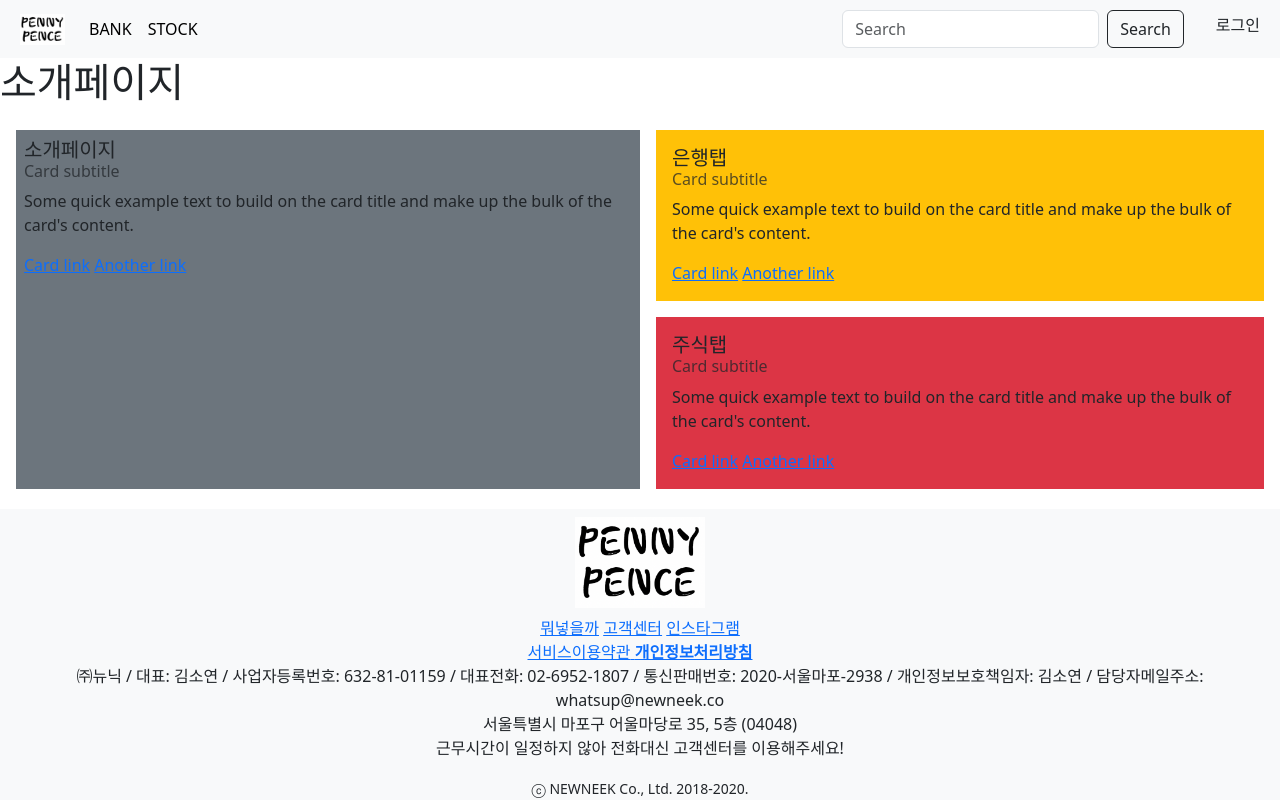
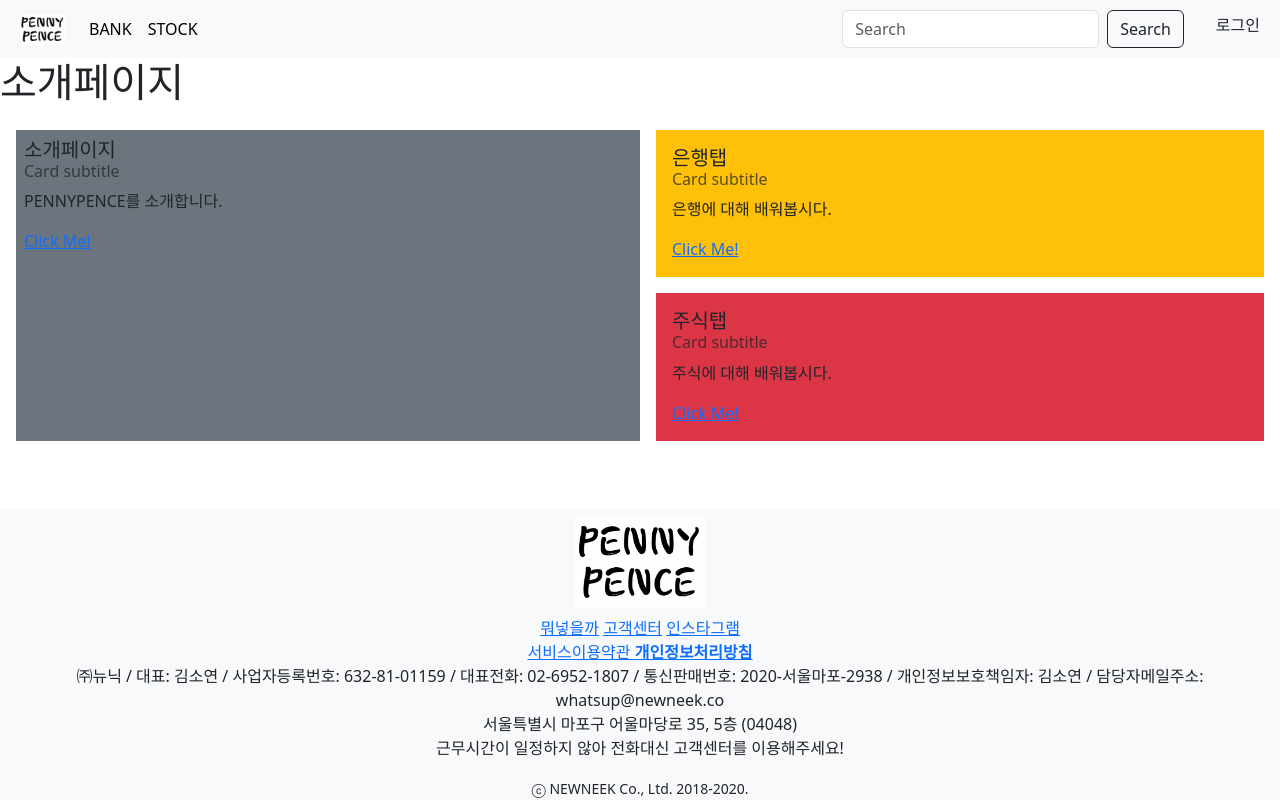
Before and after one commit to ererink/PennyPence, a Django app: page / in a window 1280 px wide; the page is wider, and only the part inside the window is pictured. Run offline with Django 3.2, Linux system fonts and the light colour scheme; some libraries are stand-ins or nearby versions.

Commit message:
home/index

```diff
--- a/home/templates/home/index.html
+++ b/home/templates/home/index.html
@@ -3,15 +3,13 @@
 {% block content %}
   <h1>소개페이지</h1>
 <!-- 섹션 -->
-
 <section class="container-fluid p-3 d-flex justify-content-between">
   <div class=" bg-secondary p-2 col-4 w-50">
       <div class="card-body">
         <h5 class="card-title">소개페이지</h5>
         <h6 class="card-subtitle mb-2 text-muted">Card subtitle</h6>
-        <p class="card-text">Some quick example text to build on the card title and make up the bulk of the card's content.</p>
-        <a href="#" class="card-link">Card link</a>
-        <a href="#" class="card-link">Another link</a>
+        <p class="card-text">PENNYPENCE를 소개합니다.</p>
+        <a href="#" class="card-link">Click Me!</a>
       </div>
     </div>
 
@@ -20,9 +18,9 @@
         <div class="card-body">
           <h5 class="card-title">은행탭</h5>
           <h6 class="card-subtitle mb-2 text-muted">Card subtitle</h6>
-          <p class="card-text">Some quick example text to build on the card title and make up the bulk of the card's content.</p>
-          <a href="#" class="card-link">Card link</a>
-          <a href="#" class="card-link">Another link</a>
+          <p class="card-text">은행에 대해 배워봅시다.</p>
+          <a href="{% url 'bank:index' %}" class="card-link">Click Me!</a>
+
         </div>
       </div>
 
@@ -30,9 +28,9 @@
           <div class="card-body">
             <h5 class="card-title">주식탭</h5>
             <h6 class="card-subtitle mb-2 text-muted">Card subtitle</h6>
-            <p class="card-text">Some quick example text to build on the card title and make up the bulk of the card's content.</p>
-            <a href="#" class="card-link">Card link</a>
-            <a href="#" class="card-link">Another link</a>
+            <p class="card-text">주식에 대해 배워봅시다.</p>
+            <a href="{% url 'stock:index' %}" class="card-link">Click Me!</a>
+
           </div>
         </div>
     </div>
```
